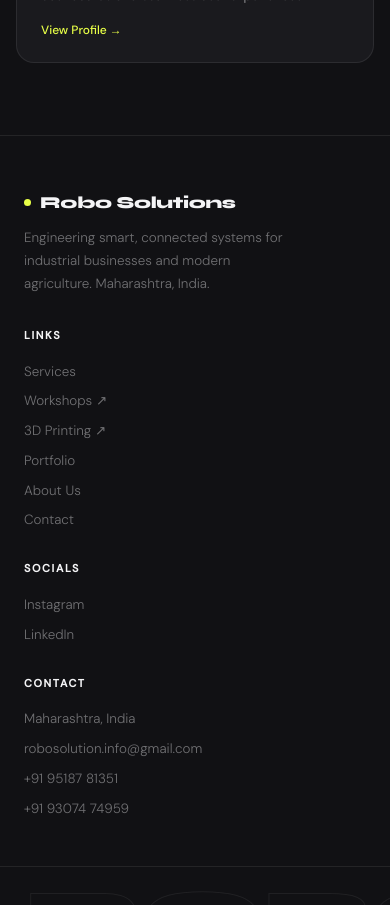
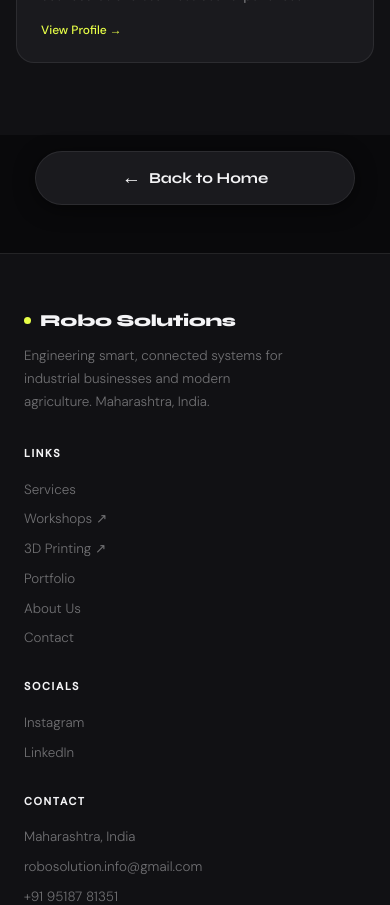
Before and after one commit to Neilarmstrong-00/robo-solution-landing-page, a React (Vite) app: page /about in a window 390 px wide. Shown: the part 3680-4585 px from the top of the page. Built offline with nearby package versions, Linux system fonts and the light colour scheme.

Commit message:
Add global mobile Back to Home button

```diff
--- a/src/App.jsx
+++ b/src/App.jsx
@@ -1,4 +1,4 @@
-import { Routes, Route, useLocation } from 'react-router-dom';
+import { Routes, Route, useLocation, Link } from 'react-router-dom';
 import { AnimatePresence } from 'framer-motion';
 import { useEffect } from 'react';
 import Navbar from './components/Navbar';
@@ -18,6 +18,18 @@ function ScrollToTop() {
     window.scrollTo(0, 0);
   }, [pathname]);
   return null;
+}
+
+function MobileHomeBtn() {
+  const location = useLocation();
+  if (location.pathname === '/') return null;
+  return (
+    <div className="mobile-home-wrap">
+      <Link to="/" className="mobile-home-btn">
+        <span style={{ marginRight: 8, fontSize: '1.2rem' }}>←</span> Back to Home
+      </Link>
+    </div>
+  );
 }
 
 function App() {
@@ -40,6 +52,7 @@ function App() {
             <Route path="/contact" element={<Contact />} />
           </Routes>
         </AnimatePresence>
+        <MobileHomeBtn />
         <Footer />
       </div>
     </>
--- a/src/index.css
+++ b/src/index.css
@@ -82,3 +82,10 @@ section{padding:clamp(3.5rem,9vw,8.5rem) clamp(1rem,4vw,3.5rem); overflow: hidde
 .hero-btn-prim:hover{transform:translateY(-3px);box-shadow:0 8px 28px rgba(232,255,71,.35)}
 .hero-btn-sec{height:44px;padding:0 24px;border-radius:999px;border:1px solid var(--border2);color:var(--white);font-size:.82rem;font-weight:500;display:flex;align-items:center;gap:6px;transition:border-color .2s,background .2s;backdrop-filter:blur(6px);background:rgba(255,255,255,.04)}
 .hero-btn-sec:hover{border-color:rgba(255,255,255,.3);background:rgba(255,255,255,.08)}
+
+.mobile-home-wrap { display: none; }
+@media(max-width: 768px) {
+  .mobile-home-wrap { display: flex; justify-content: center; padding: 1rem 1.5rem 3rem 1.5rem; background: transparent; }
+  .mobile-home-btn { display: inline-flex; align-items: center; justify-content: center; width: 100%; max-width: 320px; height: 54px; border-radius: 999px; background: var(--card); border: 1px solid var(--border); color: var(--white); font-family: var(--font-h); font-weight: 700; font-size: .95rem; text-decoration: none; box-shadow: 0 4px 20px rgba(0,0,0,0.5); transition: background .2s, border-color .2s; }
+  .mobile-home-btn:active { background: var(--surface); border-color: var(--border2); }
+}
```
